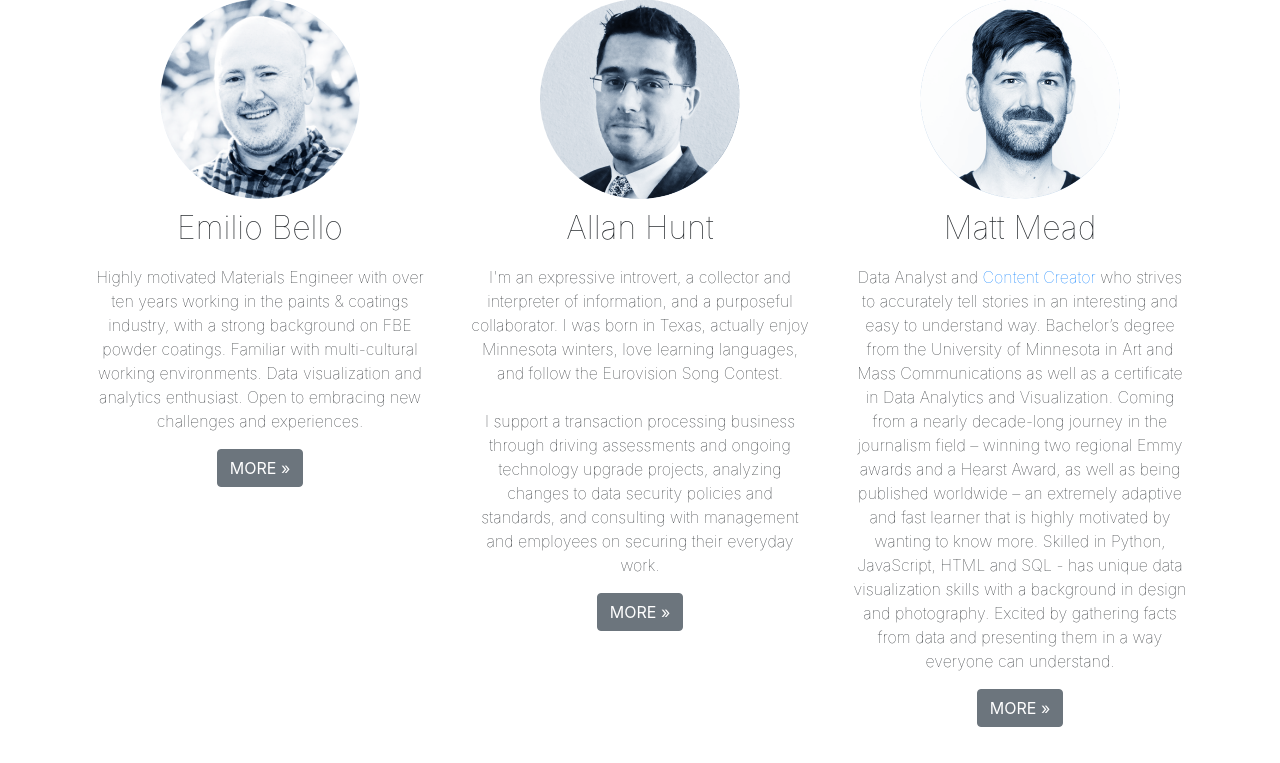
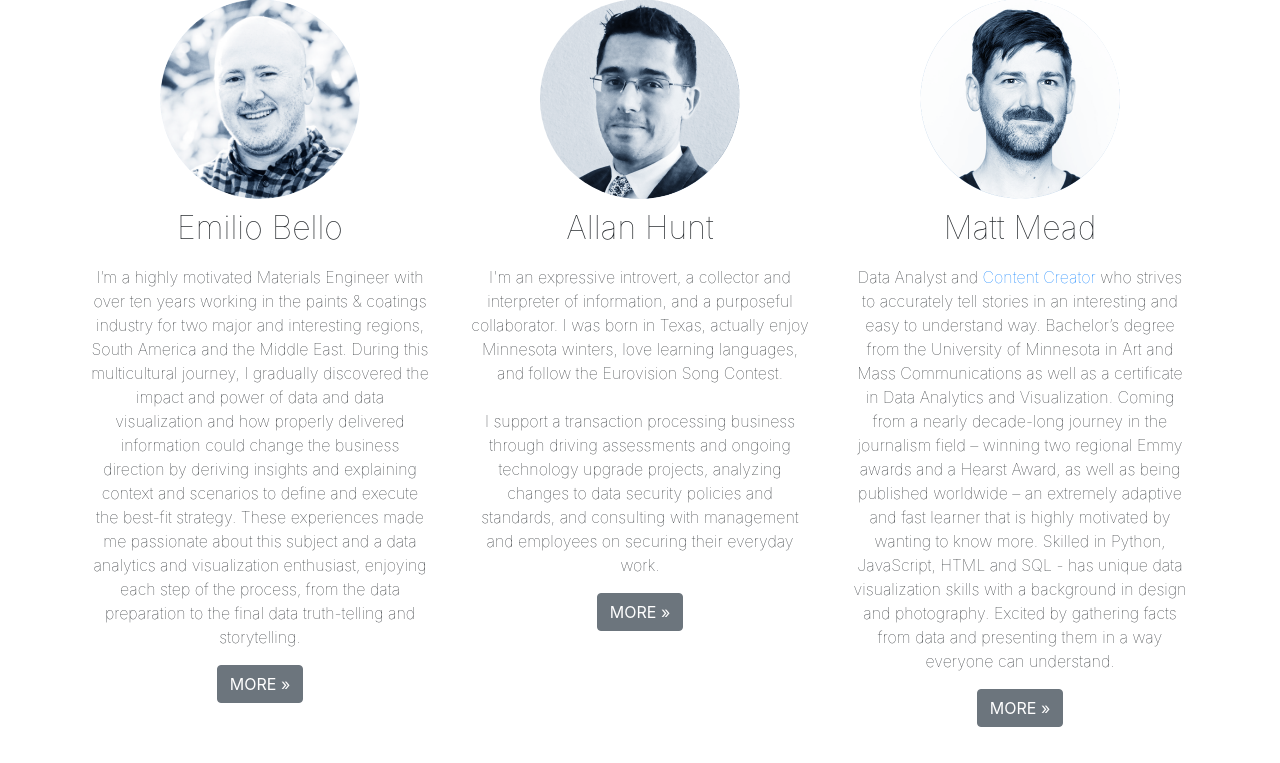
Before and after one commit to emilbello/COVID-19-Tracker, a Flask app: page /team.html in a window 1280 px wide. Shown: the part 77-840 px from the top of the page. Run offline with Flask 2, Linux system fonts and the light colour scheme; parts of the project's set-up code (start-up, migrations or seed data) failed here and were passed over; some libraries are stand-ins or nearby versions.

Commit message:
Updated Team page

```diff
--- a/templates/team.html
+++ b/templates/team.html
@@ -52,7 +52,7 @@
       <div class="col-lg-4" id="bio">
         <img class="rounded-circle" alt="50x50" src="/static/images/EmilioBello.png" data-holder-rendered="true">
         <h2 id="bio-name">Emilio Bello</h2>
-        <p id="bio-info">Highly motivated Materials Engineer with over ten years working in the paints & coatings industry, with a strong background on FBE powder coatings. Familiar with multi-cultural working environments. Data visualization and analytics enthusiast. Open to embracing new challenges and experiences.</p>
+        <p id="bio-info">I’m a highly motivated Materials Engineer with over ten years working in the paints & coatings industry for two major and interesting regions, South America and the Middle East. During this multicultural journey, I gradually discovered the impact and power of data and data visualization and how properly delivered information could change the business direction by deriving insights and explaining context and scenarios to define and execute the best-fit strategy. These experiences made me passionate about this subject and a data analytics and visualization enthusiast, enjoying each step of the process, from the data preparation to the final data truth-telling and storytelling.</p>
         <p><a class="btn btn-secondary" href="https://www.linkedin.com/in/emilio-bello-09938760/" target="_blank" role="button">MORE &raquo;</a></p>
       </div><!-- /.col-lg-4 -->
 
```
